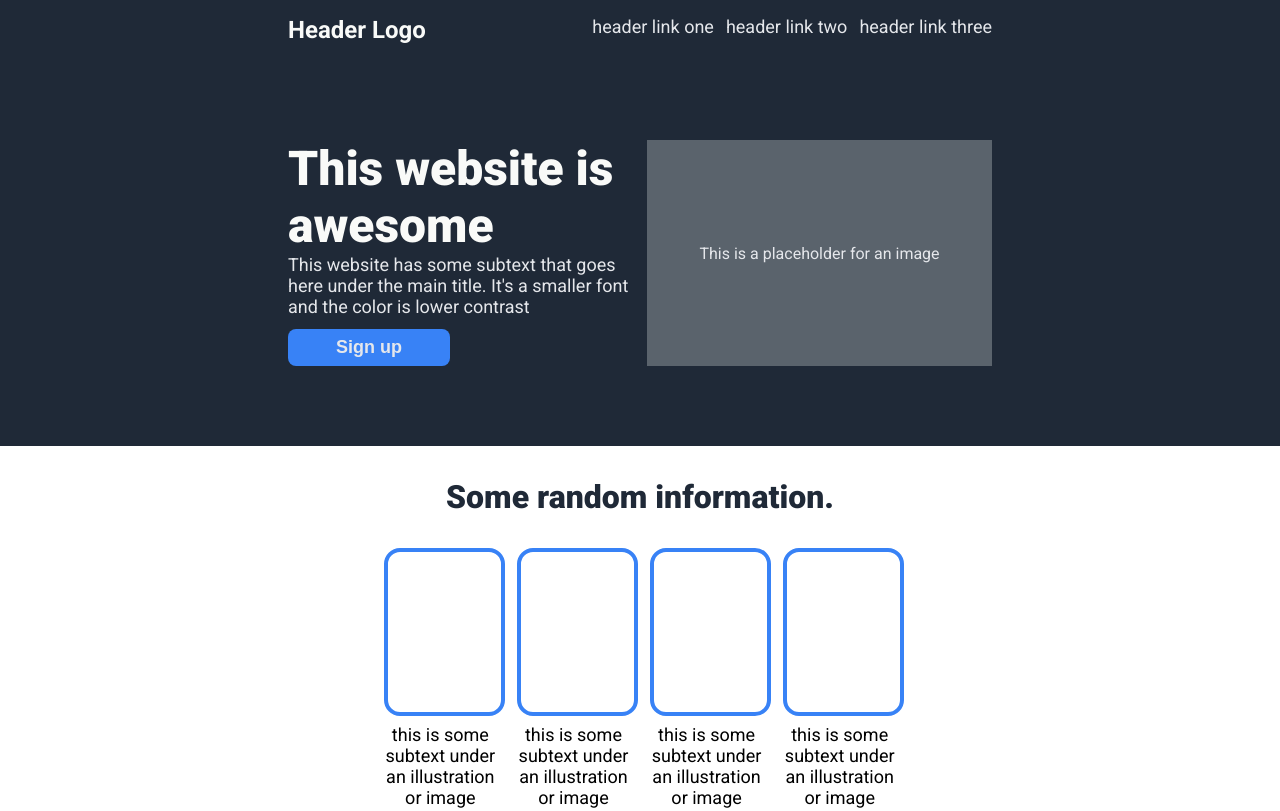
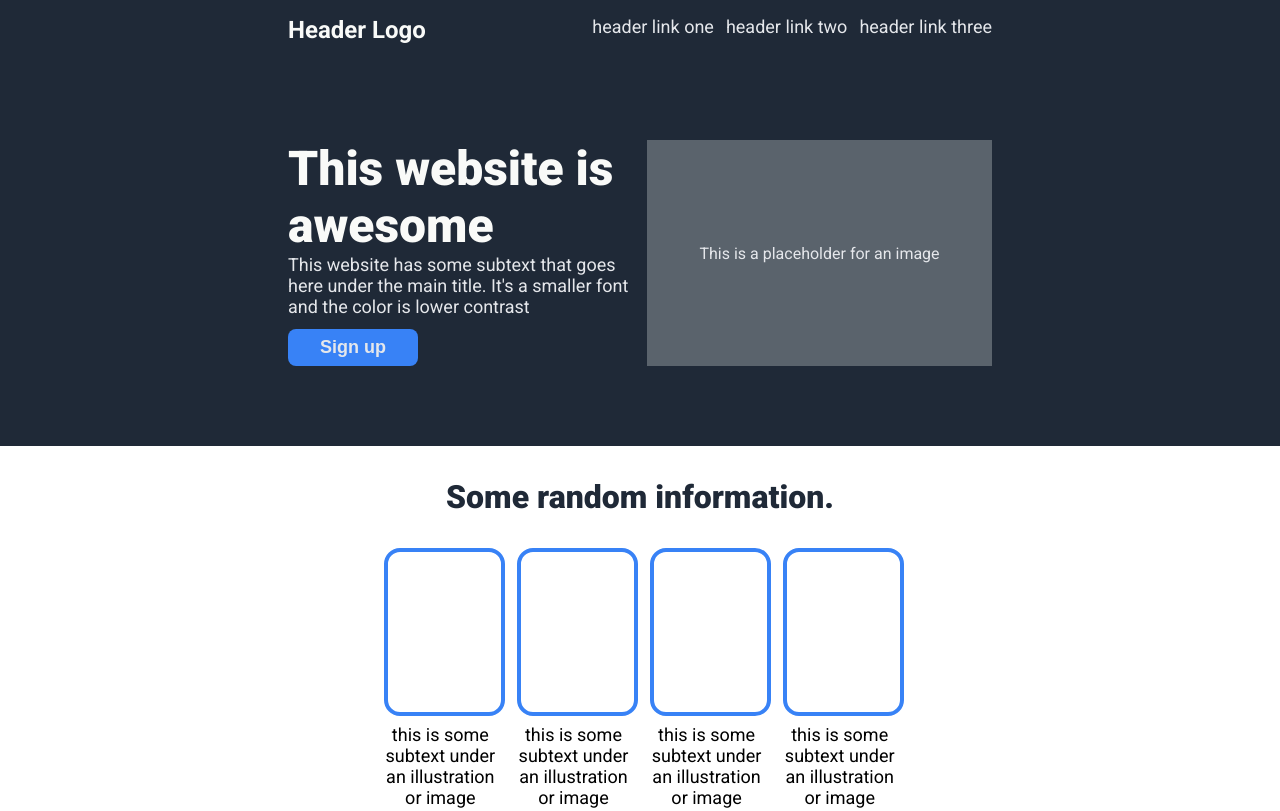
Before and after one commit to NgocPMT/project-landing-page, a plain HTML site: page index.html in a window 1280 px wide. Shown: the top 811 px of the page. Drawn offline with Linux system fonts and the light colour scheme.

Commit message:
fix hero button padding
adjust padding so the button look shorter like in given image

```diff
--- a/css/style.css
+++ b/css/style.css
@@ -74,7 +74,7 @@ nav {
   color: #E5E7EB;
   font-size: 1.125rem;
   font-weight: bold;
-  padding: 0.5rem 3rem;
+  padding: 0.5rem 2rem;
   margin-top: 0.75rem;
   border: none;
   border-radius: 0.5rem;
```
